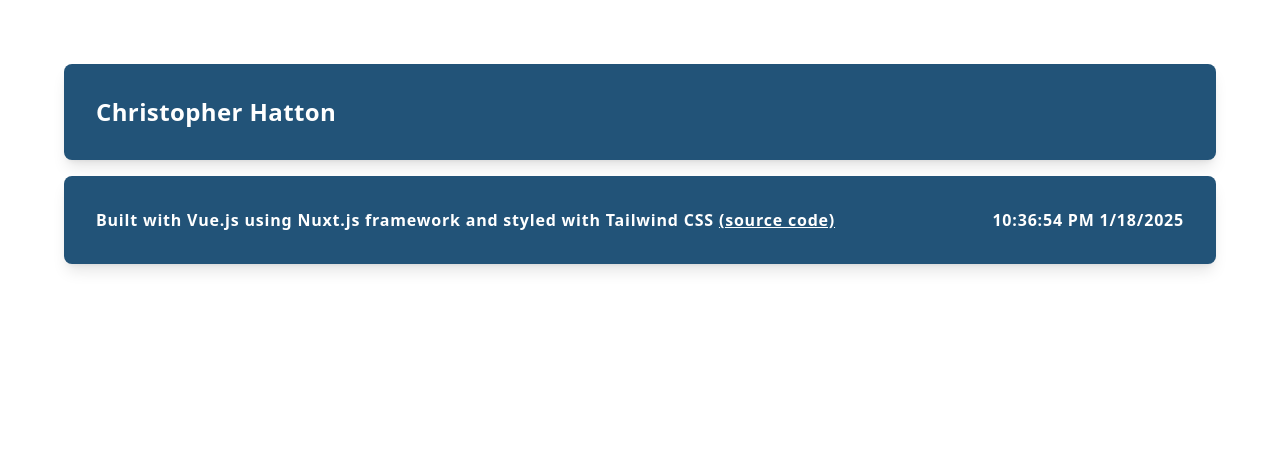
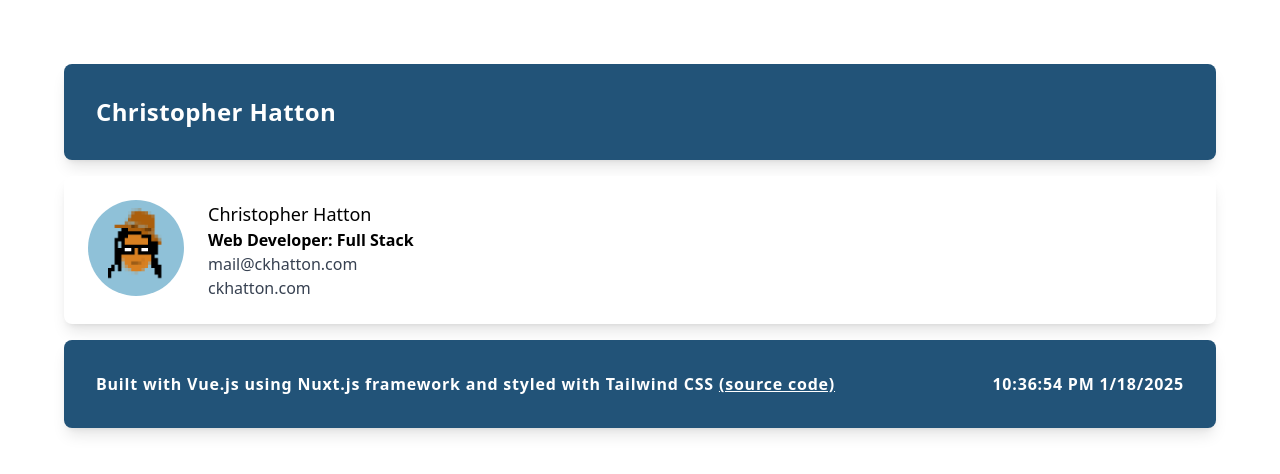
Before and after one commit to ckhatton/nuxt-example-app, a Nuxt app: page / in a window 1280 px wide. Shown: the top 474 px of the page. Built offline with nearby package versions, Linux system fonts and the light colour scheme.

Commit message:
build(component): contact

```diff
--- a/app.vue
+++ b/app.vue
@@ -1,5 +1,7 @@
 <template>
   <div>
-    <NuxtLayout />
+    <NuxtLayout>
+      <Contact />
+    </NuxtLayout>
   </div>
 </template>
--- /dev/null
+++ b/components/Contact.vue
@@ -0,0 +1,11 @@
+<template>
+  <div class="md:flex bg-white rounded-lg shadow-lg p-6 mb-4">
+    <img class="h-16 w-16 md:h-24 md:w-24 rounded-full mx-auto md:mx-0 md:mr-6" src="/avatar.png" />
+    <div class="text-center md:text-left">
+      <h3 class="text-lg">Christopher Hatton</h3>
+      <div class="text-green font-semibold">Web Developer: Full Stack</div>
+      <div class="text-gray-700"><a href="mailto:mail@ckhatton.com">mail@ckhatton.com</a></div>
+      <div class="text-gray-700"><a href="https://ckhatton.com">ckhatton.com</a></div>
+    </div>
+  </div>
+</template>
```
Also changed, not shown: public/avatar.png (added).
